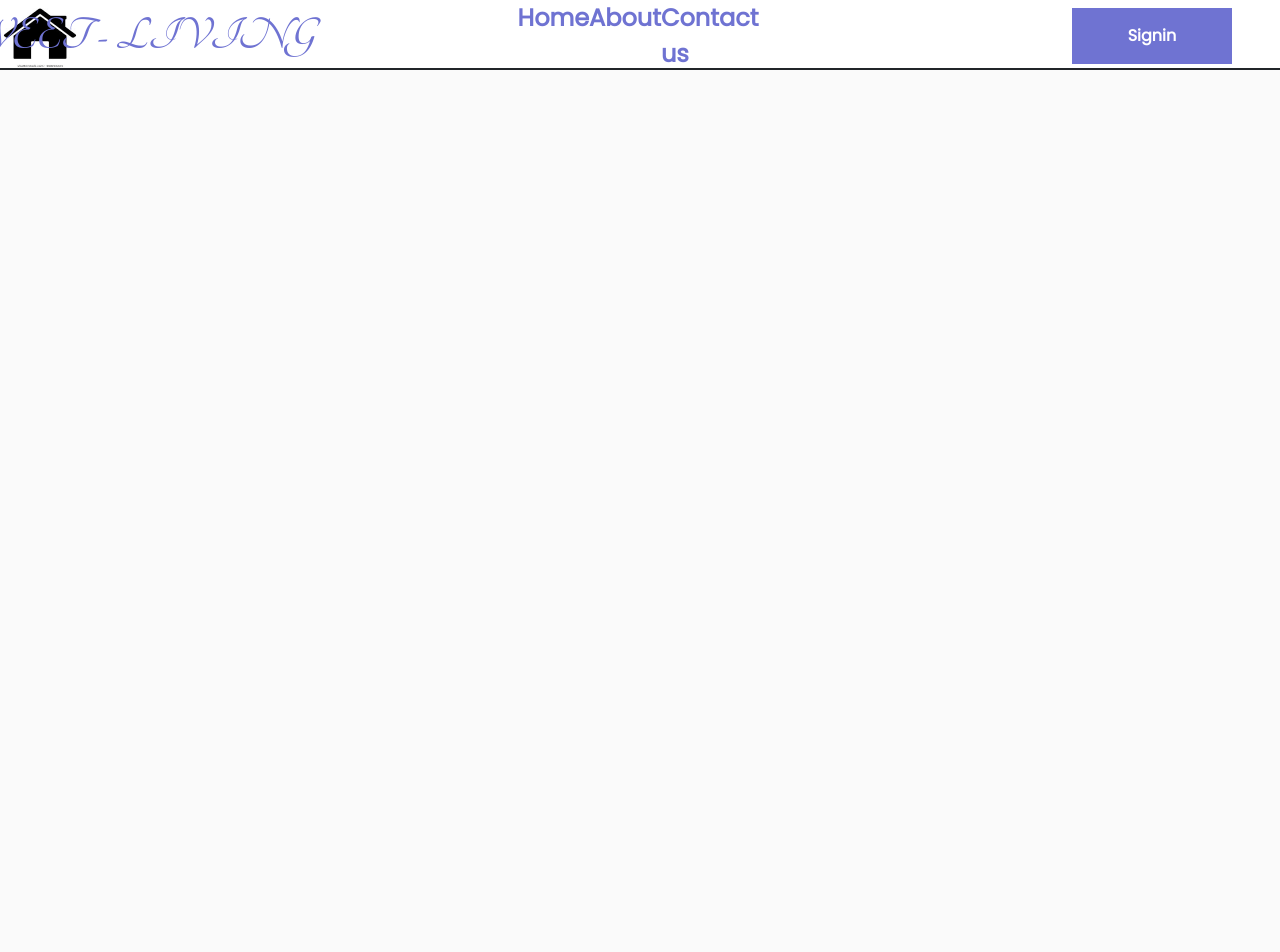
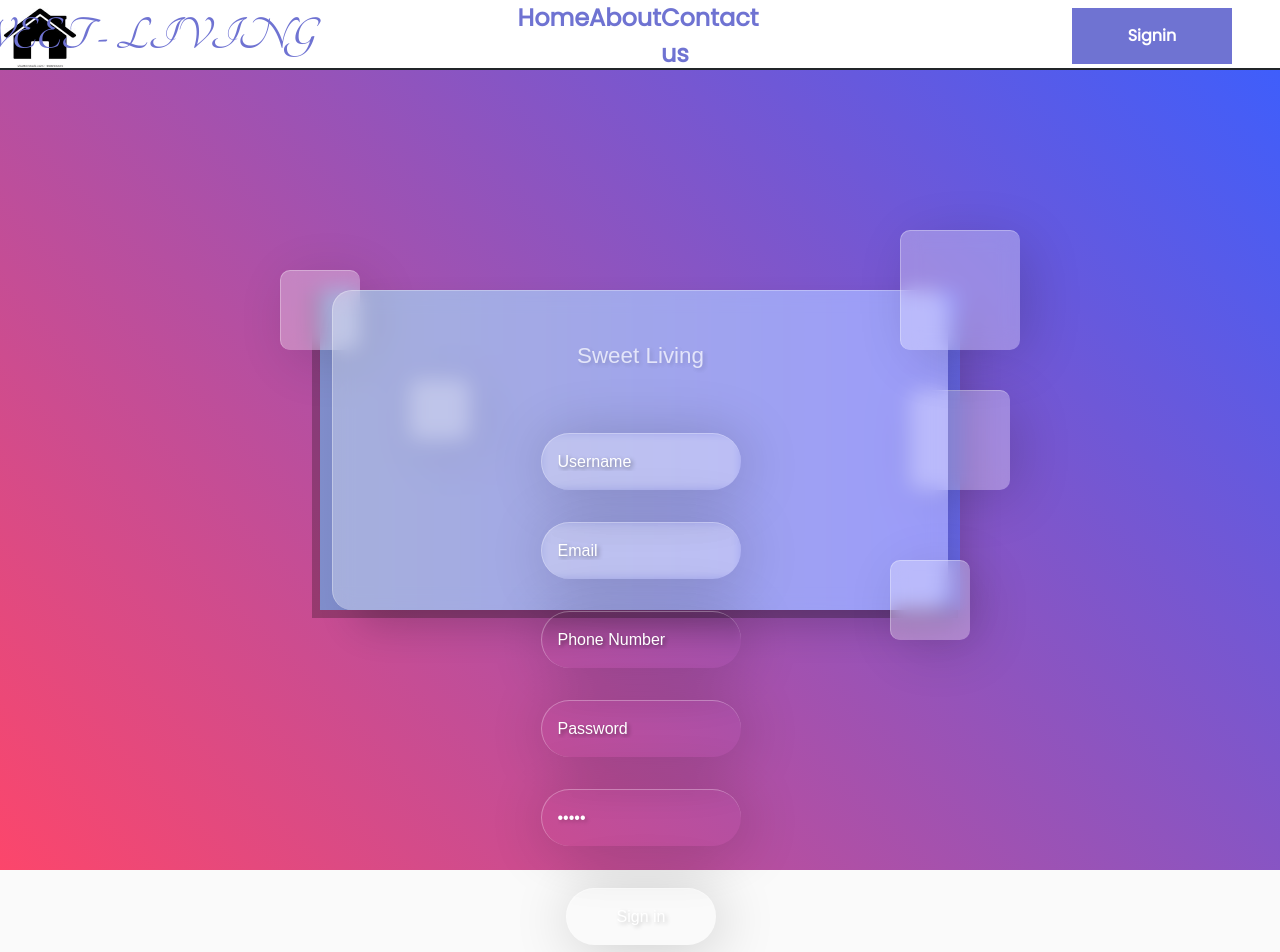
Before and after one commit to codertinie/sweet-living-frontend, a React (Create React App) app: page /signup in a window 1280 px wide. Shown: the top 952 px of the page. Before the commit the page ends 800 px from the top, so only its background shows below. Built offline with nearby package versions, Linux system fonts and the light colour scheme.

Commit message:
Adds signup forms

```diff
--- a/src/components/signup/index.js
+++ b/src/components/signup/index.js
@@ -44,6 +44,30 @@ function Signup() {
       function endNotification() {
         setNotification(false);
       }
+      return (
+        <div className="boddy">
+        <div className="container">
+          <form>
+            <p>Sweet Living</p>
+            <input type="text" placeholder="Username" required="required" value={username} onChange={e=>setUsername(e.target.value)} /><br />
+            <input type="email" placeholder="Email" id="email"required="required" value={email} onChange={e=>setEmail(e.target.value)}/><br />
+            <input type="number" placeholder="Phone Number" required="required" value={phone} onChange={e=>setPhone(e.target.value)} /><br />
+            <input type="password" placeholder="Password" required="required" value={password} onChange={e=>setPassword(e.target.value)} /><br />
+            <input type="password" placeholder="Confirm Password" required="required" value={passwordConfirm} onChange={e=>setPasswordConfirm(e.target.value)} /><br />
+            <input type="button" value="Sign in" onClick={submitHandler}/><br />
+            <a href="#">Log in?</a>
+          </form>
+          <div className="drops">
+            <div className="drop drop-1"></div>
+            <div className="drop drop-2"></div>
+            <div className="drop drop-3"></div>
+            <div className="drop drop-4"></div>
+            <div className="drop drop-5"></div>
+          </div>
+        </div>
+        </div>
+      );
+
 
     }
     export default Signup;
```
